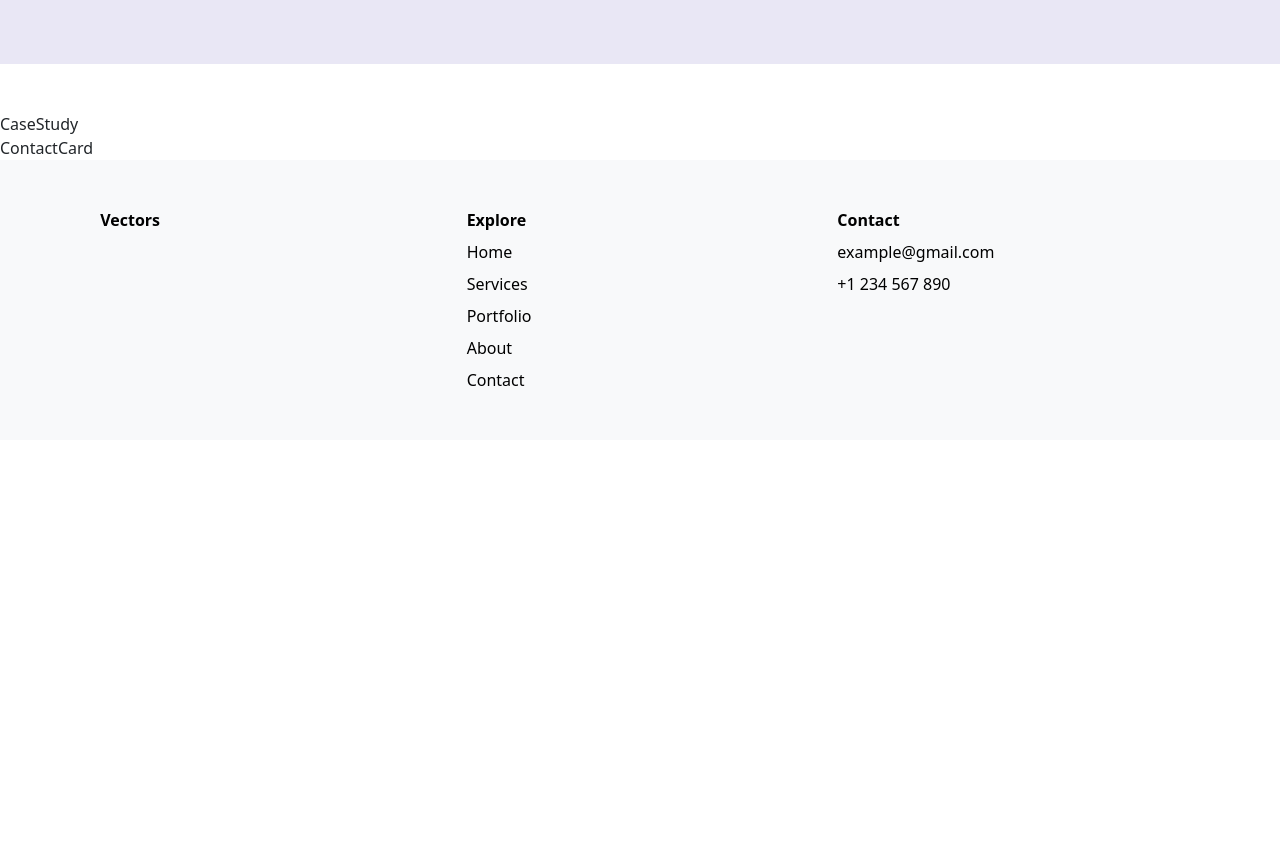
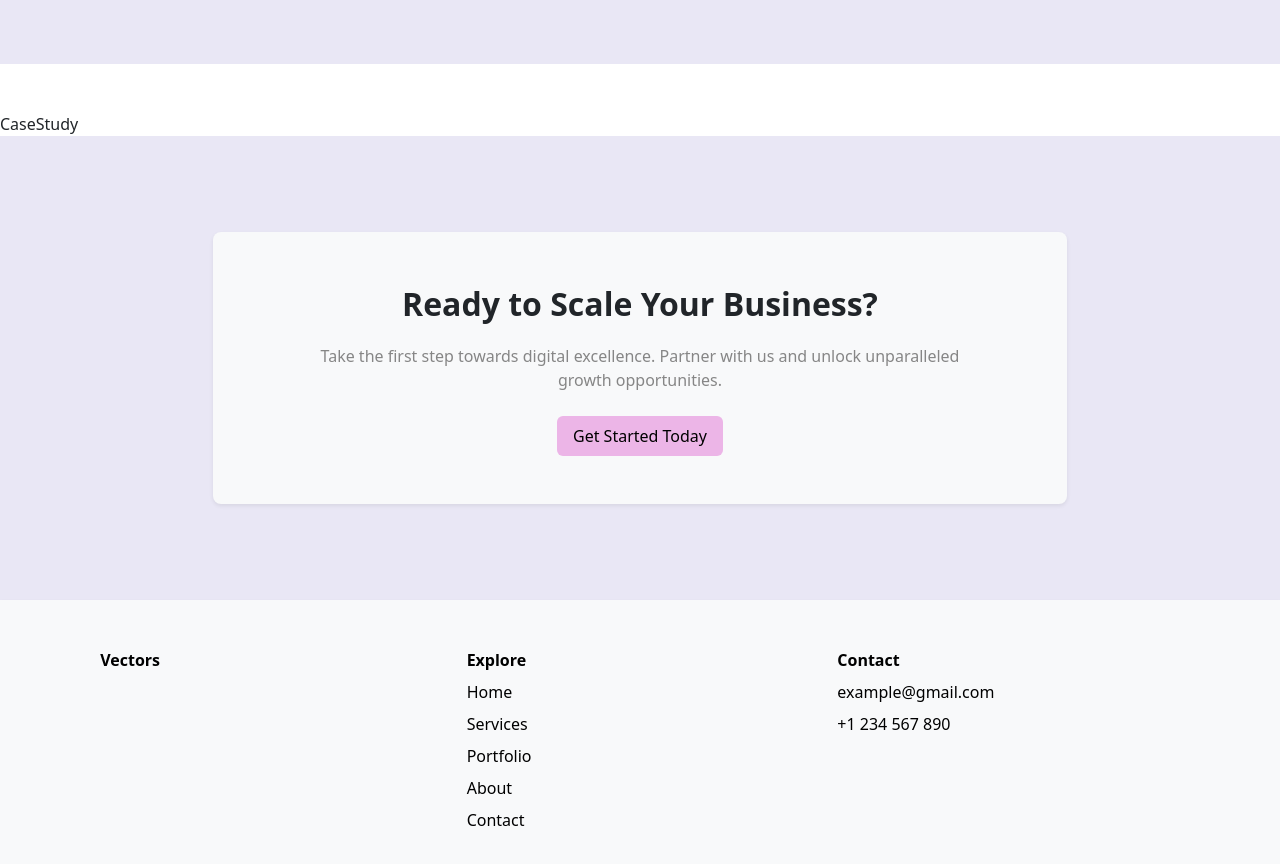
Before and after one commit to hruthiksiva/vectors-react, a React (Vite) app: page / in a window 1280 px wide. Shown: the part 3380-4244 px from the top of the page. Before the commit the page ends 3820 px from the top, so only its background shows below. Built offline with nearby package versions, Linux system fonts and the light colour scheme.

Commit message:
Create contact card

```diff
--- a/src/Components/ContactCard.jsx
+++ b/src/Components/ContactCard.jsx
@@ -1,9 +1,24 @@
-import React from 'react'
+import React from 'react';
 
 const ContactCard = () => {
   return (
-    <div>ContactCard</div>
-  )
-}
+    <div className="container-fluid purple py-5 mx-auto">
+      <div className="py-5">
+        <div className="row justify-content-center">
+          <div
+            className="col-10 d-flex col-md-8 col-lg-8 px-5 mx-5 py-5 text-center bg-light rounded-3 shadow-sm d-flex flex-column align-items-center justify-content-center"
+            style={{minHeight:'250px'}}
+          >
+            <div className="col fw-bold fs-2">Ready to Scale Your Business?</div>
+            <div className="col grey  px-5 mt-3 mb-4">
+              Take the first step towards digital excellence. Partner with us and unlock unparalleled growth opportunities.
+            </div>
+            <button className="rounded border-0 px-3 py-2 purple-button">Get Started Today</button>
+          </div>
+        </div>
+      </div>
+    </div>
+  );
+};
 
-export default ContactCard
+export default ContactCard;
--- a/src/Components/Footer.jsx
+++ b/src/Components/Footer.jsx
@@ -2,7 +2,7 @@ import React from 'react';
 
 const Footer = () => {
   return (
-    <footer className='bg-light text-black px-5' style={{ backgroundColor: '#0136', color: 'white', padding: '20px 0' }}>
+    <footer className='bg-light text-black px-5 shadow-sm' style={{ backgroundColor: '#0136', color: 'white', padding: '20px 0' }}>
       <div className='container-fluid lh-lg px-5'>
         <div className='row'>
           <div className='col-12 col-md-4 py-4'>
--- a/src/Components/Navbar.jsx
+++ b/src/Components/Navbar.jsx
@@ -5,7 +5,7 @@ const Navbar = () => {
     <>
     <div className="container-fluid px-5 py-2 shadow-sm bg-light ">
       <div className="row px-5">
-        <nav className="navbar navbar-expand-lg bg-body-tertiary sticky-top">
+        <nav className="navbar navbar-expand-lg bg-body-tertiary sticky-top ">
         <a className="navbar-brand" href="#">
           <img alt="" style={{ height: '40px' }} />Vectors
         </a>
@@ -24,19 +24,19 @@ const Navbar = () => {
           <div className="collapse navbar-collapse justify-content-end " id="navbarNavDropdown">
             <ul className="navbar-nav">
               <li className="nav-item px-md-3">
-                <a className="nav-link" aria-current="page" href="#">Home</a>
+                <a className="nav-link" aria-current="page" href="/">Home</a>
               </li>
               <li className="nav-item px-md-3">
-                <a className="nav-link" aria-current="page" href="#">Services</a>
+                <a className="nav-link" aria-current="page" href="/services">Services</a>
               </li>
               <li className="nav-item px-md-3">
-                <a className="nav-link" aria-current="page" href="#">Portfolio</a>
+                <a className="nav-link" aria-current="page" href="portfolio">Portfolio</a>
               </li>
               <li className="nav-item px-md-3">
-                <a className="nav-link" aria-current="page" href="#">About</a>
+                <a className="nav-link" aria-current="page" href="about">About</a>
               </li>
               <li className="nav-item px-md-3">
-                <a className="nav-link" aria-current="page" href="#">Contact</a>
+                <a className="nav-link" aria-current="page" href="contact">Contact</a>
               </li>
             </ul>
           </div>
--- a/src/index.css
+++ b/src/index.css
@@ -4,10 +4,16 @@
     color: black;  /* Default color */
   }
 
+  .grey{
+    color: rgb(134, 134, 134);
+  }
+
   .purple{
     background-color: #e9e7f5
   }
-
+  .purple-button{
+    background-color: #ecb5e7;
+  }
   .purple-font{
    color: #934e8d
   }
```
